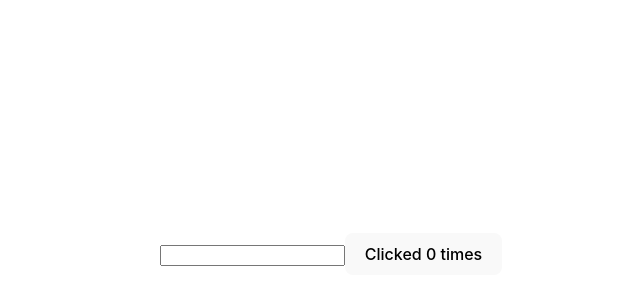
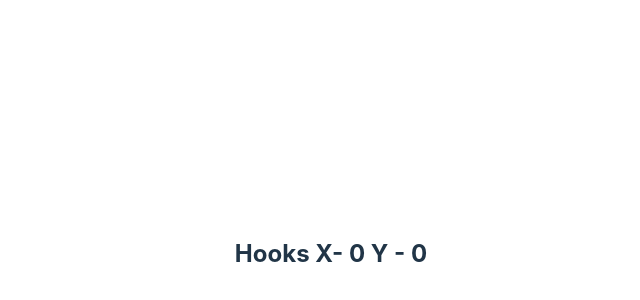
Before and after one commit to muyiwadosunmu/React_Functional_Components, a React (Vite) app: page / in a window 1280 px wide. Shown: the part 146-446 px from the top of the page, without its empty margins (309-949 px from the left). Built offline with nearby package versions, Linux system fonts and the light colour scheme.

Commit message:
useEffect for single rendering

```diff
--- a/src/App.jsx
+++ b/src/App.jsx
@@ -2,15 +2,15 @@ import { useState } from "react";
 import reactLogo from "./assets/react.svg";
 import viteLogo from "/vite.svg";
 import "./App.css";
-import ClassCounterOne from "./ClassComponents/ClassCounterOne";
-import FuncCounter from "./FuncComponents/FuncCounter";
+import ClassMouse from "./ClassComponents/ClassMouse";
+import FuncMouse from "./FuncComponents/FuncMouse";
 function App() {
   const [count, setCount] = useState(0);
 
   return (
     <div className="App">
-      <FuncCounter />
-      {/* <ClassCounterOne /> */}
+      {/* <ClassMouse /> */}
+      <FuncMouse />
     </div>
   );
 }
--- a/src/ClassComponents/ClassCounterOne.jsx
+++ /dev/null
@@ -1,39 +0,0 @@
-import React, { Component } from "react";
-
-class ClassCounterOne extends Component {
-  constructor(props) {
-    super(props);
-
-    this.state = {
-      count: 0,
-      name: "",
-    };
-  }
-
-  componentDidMount() {
-    document.title = `Clicked ${this.state.count} times`;
-  }
-
-  componentDidUpdate(prevProps, prevState) {
-    console.log("Updating Document title");
-    if (prevState.count !== this.state.count) {
-      document.title = `Clicked ${this.state.count}`;
-    }
-  }
-  render() {
-    return (
-      <div>
-        <input
-          type="text"
-          value={this.state.name}
-          onChange={(e) => this.setState({ name: e.target.value })}
-        />
-        <button onClick={() => this.setState({ count: this.state.count + 1 })}>
-          Click {this.state.count}
-        </button>
-      </div>
-    );
-  }
-}
-
-export default ClassCounterOne;
--- /dev/null
+++ b/src/ClassComponents/ClassMouse.jsx
@@ -0,0 +1,31 @@
+import React, { Component } from "react";
+
+class ClassMouse extends Component {
+  constructor(props) {
+    super(props);
+
+    this.state = {
+      x: 0,
+      y: 0,
+    };
+  }
+
+  logMousePosition = (e) => {
+    this.setState({ x: e.clientX, y: e.clientY });
+  };
+
+  componentDidMount() {
+    window.addEventListener("mousemove", this.logMousePosition);
+  }
+  render() {
+    return (
+      <div>
+        <h2>
+          X - {this.state.x} Y - {this.state.y}
+        </h2>
+      </div>
+    );
+  }
+}
+
+export default ClassMouse;
--- a/src/FuncComponents/FuncCounter.jsx
+++ /dev/null
@@ -1,25 +0,0 @@
-import React, { useEffect, useState } from "react";
-
-/**useEffect */
-const FuncCounter = () => {
-  const [count, setCount] = useState(0);
-  const [name, setName] = useState("");
-
-  useEffect(() => {
-    console.log("Use effect updating document title");
-    document.title = `You clicked ${count} times`;
-  }, [count]);
-
-  return (
-    <div>
-      <input
-        type="text"
-        value={name}
-        onChange={(e) => setName(e.target.value)}
-      />
-      <button onClick={() => setCount(count + 1)}>Clicked {count} times</button>
-    </div>
-  );
-};
-
-export default FuncCounter;
--- /dev/null
+++ b/src/FuncComponents/FuncMouse.jsx
@@ -0,0 +1,26 @@
+import React, { useEffect, useState } from "react";
+
+const FuncMouse = () => {
+  const [x, setX] = useState(0);
+  const [y, setY] = useState(0);
+
+  const logMousePosition = (e) => {
+    console.log("Mouse event");
+    setX(e.clientX);
+    setY(e.clientY);
+  };
+  useEffect(() => {
+    console.log(`useEffect called`);
+    window.addEventListener("mousemove", logMousePosition);
+  }, []);
+
+  return (
+    <div>
+      <h2>
+        Hooks X- {x} Y - {y}
+      </h2>
+    </div>
+  );
+};
+
+export default FuncMouse;
```
